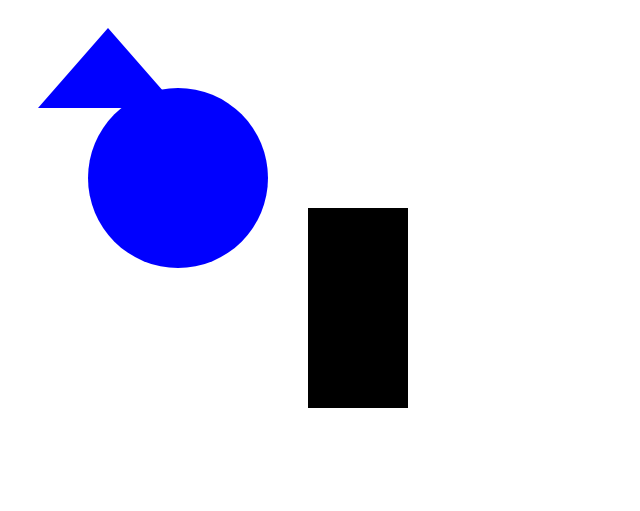
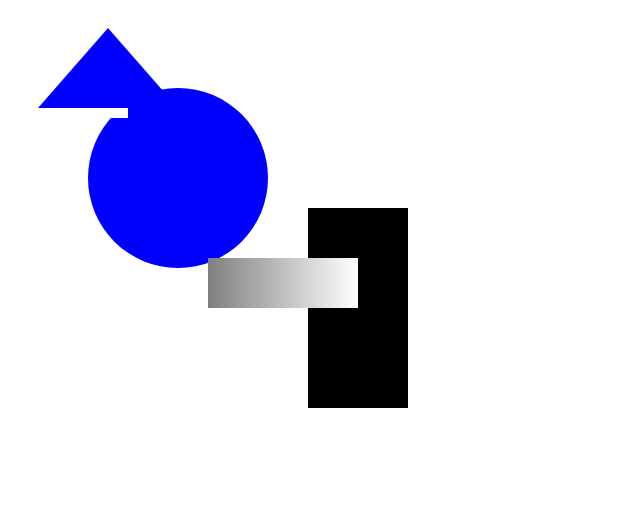
Before and after one commit to SSSangha90/MTA_HTML5-JS_Prep, a website: page canvas/canvas.html in a window 1280 px wide. Shown: the top 511 px of the page, without its empty margins (0-640 px from the left). Drawn offline with nearby package versions, Linux system fonts and the light colour scheme.

Commit message:
clearRect and linearGradient

```diff
--- a/canvas/canvas.html
+++ b/canvas/canvas.html
@@ -33,6 +33,18 @@ ctx.beginPath();
 ctx.arc(170, 170, 90, 0, 2 * Math.PI, true)
 ctx.fill()
 
+// clearing a portion of the canvas shape
+ctx.clearRect(100,100,20,10)
+
+// creating and adding a linear gradient
+var gradient = ctx.createLinearGradient(50, 0, 350, 0);
+gradient.addColorStop(0.0, 'black');
+gradient.addColorStop(1.0, 'white');
+ctx.fillStyle = gradient;
+ctx.fillRect(200, 250, 150, 50);
+
+
+
 </script>
 
 </body>
```
Also changed, not shown: canvas/index.test.png (added).
